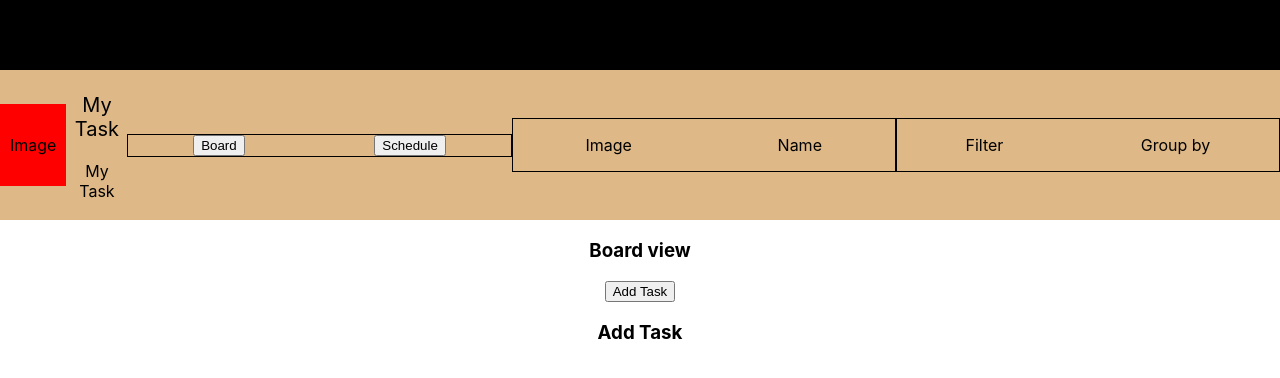
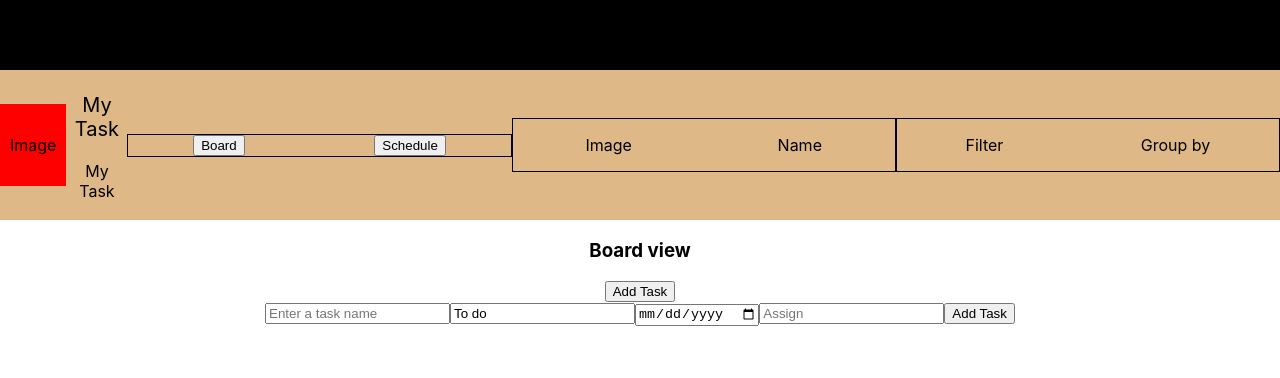
Before and after one commit to rajkumardas2701/planner-app, a React (Create React App) app: page / in a window 1280 px wide. Both pictures are taken after a click on the button "Add Task". Shown: the top 378 px of the page. Built offline with nearby package versions, Linux system fonts and the light colour scheme.

Commit message:
Add task form structre

```diff
--- a/src/components/AddTask.js
+++ b/src/components/AddTask.js
@@ -1,9 +1,59 @@
-const AddTask = () => (
-  <div>
-    <h3>
-      Add Task
-    </h3>
-  </div>
-);
+import { useState } from 'react';
+
+const AddTask = () => {
+  const [taskform, setTaskForm] = useState({
+    id: 0,
+    name: '',
+    toDo: 'To do',
+    dueDate: '',
+    assign: '',
+    progress: '',
+  });
+  const taskSubmit = () => {
+
+  };
+
+  const handleChange = ({ target: { name, value } }) => {
+    setTaskForm({ ...taskform, [name]: value });
+  };
+  return (
+    <div>
+      <form onSubmit={taskSubmit}>
+        <input
+          placeholder="Enter a task name"
+          name="name"
+          type="text"
+          value={taskform.name}
+          onChange={handleChange}
+          required
+        />
+        <input
+          placeholder="To do"
+          name="toDo"
+          type="text"
+          value={taskform.toDo}
+          onChange={handleChange}
+        />
+        <input
+          placeholder="Set due date"
+          name="dueDate"
+          type="date"
+          value={taskform.dueDate}
+          onChange={handleChange}
+        />
+        <input
+          placeholder="Assign"
+          name="assign"
+          type="text"
+          value={taskform.assign}
+          onChange={handleChange}
+        />
+        <button type="button">
+          Add Task
+        </button>
+      </form>
+    </div>
+  );
+};
 
 export default AddTask;
```
